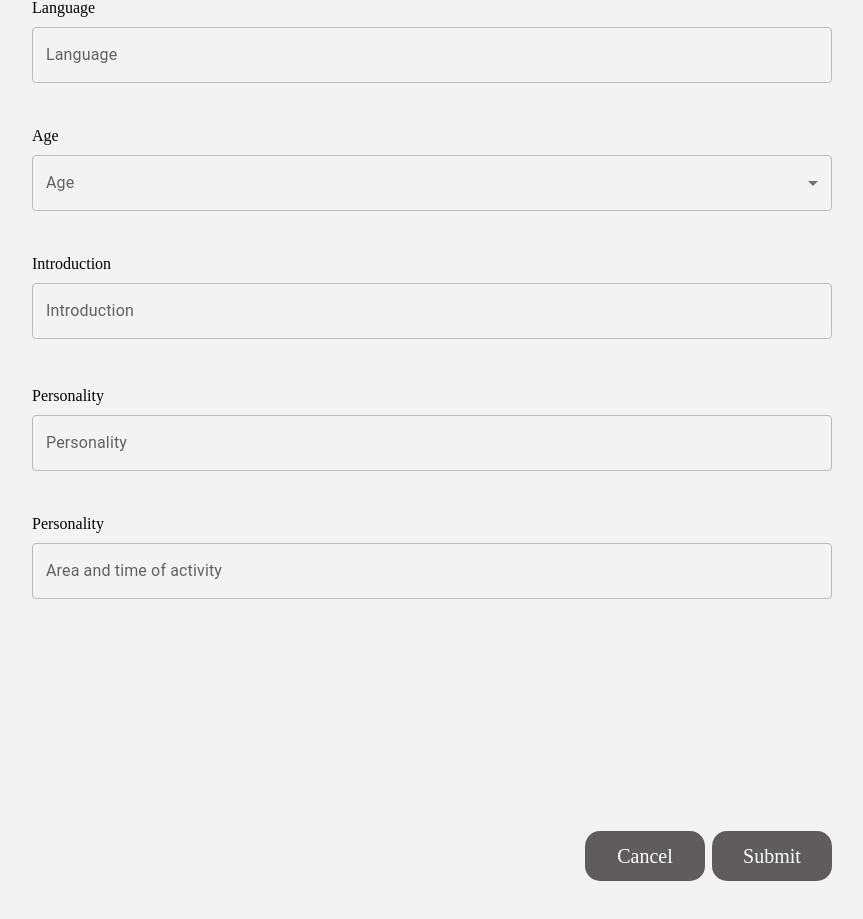
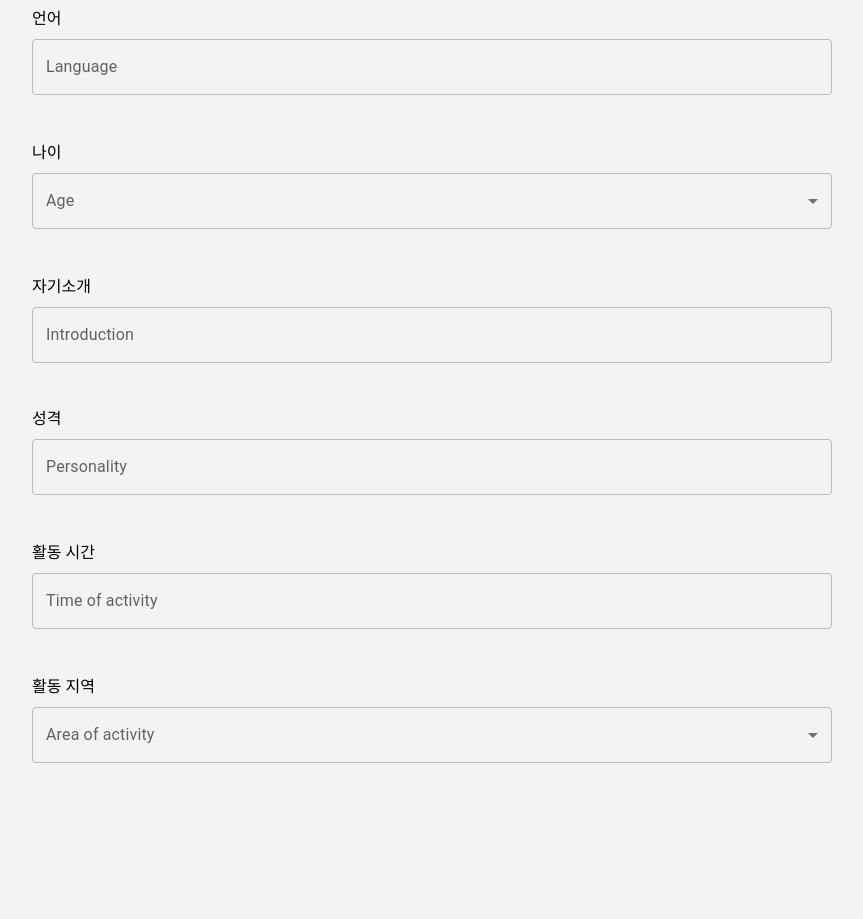
Before and after one commit to sybaeee/seoul-book, a Next.js app: page /userForm in a window 1280 px wide. Shown: the part 433-1352 px from the top of the page, without its empty margins (208-1071 px from the left). Built offline with nearby package versions, Linux system fonts and the light colour scheme; a web font is replaced by a local one.

Commit message:
feat: userForm 수정

```diff
--- a/src/pages/userForm.js
+++ b/src/pages/userForm.js
@@ -17,6 +17,7 @@ import {
   Select,
   MenuItem,
 } from "@mui/material";
+import { SeoulGu } from "@/components/common/ReligionCategory";
 
 const userForm = () => {
   const [age, setAge] = React.useState("");
@@ -42,7 +43,7 @@ const userForm = () => {
               marginBottom: 4,
             }}
           >
-            <Title>Title</Title>
+            <Title>제목</Title>
             <TextField fullWidth label="Title" id="fullWidth" />
           </Box>
           <Box
@@ -52,11 +53,11 @@ const userForm = () => {
               marginBottom: 4,
             }}
           >
-            <Title>Language</Title>
+            <Title>언어</Title>
             <TextField fullWidth label="Language" id="fullWidth" />
           </Box>
 
-          <Title>Age</Title>
+          <Title>나이</Title>
           <FormControl fullWidth>
             <InputLabel id="demo-simple-select-label">Age</InputLabel>
             <Select
@@ -83,7 +84,7 @@ const userForm = () => {
               marginTop: 4,
             }}
           >
-            <Title>Introduction</Title>
+            <Title>자기소개</Title>
             <TextField fullWidth label="Introduction" id="fullWidth" />
           </Box>
           <Box
@@ -93,7 +94,7 @@ const userForm = () => {
               marginBottom: 4,
             }}
           >
-            <Title>Personality</Title>
+            <Title>성격</Title>
             <TextField fullWidth label="Personality" id="fullWidth" />
           </Box>
           <Box
@@ -103,14 +104,27 @@ const userForm = () => {
               marginBottom: 4,
             }}
           >
-            <Title>Personality</Title>
-            <TextField
-              fullWidth
-              label="Area and time of activity"
-              id="fullWidth"
-            />
+            <Title>활동 시간</Title>
+            <TextField fullWidth label="Time of activity" id="fullWidth" />
           </Box>
+          <Title>활동 지역</Title>
 
+          <FormControl fullWidth>
+            <InputLabel id="demo-simple-select-label">
+              Area of activity
+            </InputLabel>
+            <Select
+              labelId="demo-simple-select-label"
+              id="demo-simple-select"
+              value={age}
+              label="Age"
+              onChange={handleChange}
+            >
+              {SeoulGu.map((data) => (
+                <MenuItem value={10}>{data.title}</MenuItem>
+              ))}
+            </Select>
+          </FormControl>
           <ButtonBox>
             <Button onClick={() => console.log("폼을 제출했습니다.")}>
               Cancel
```
